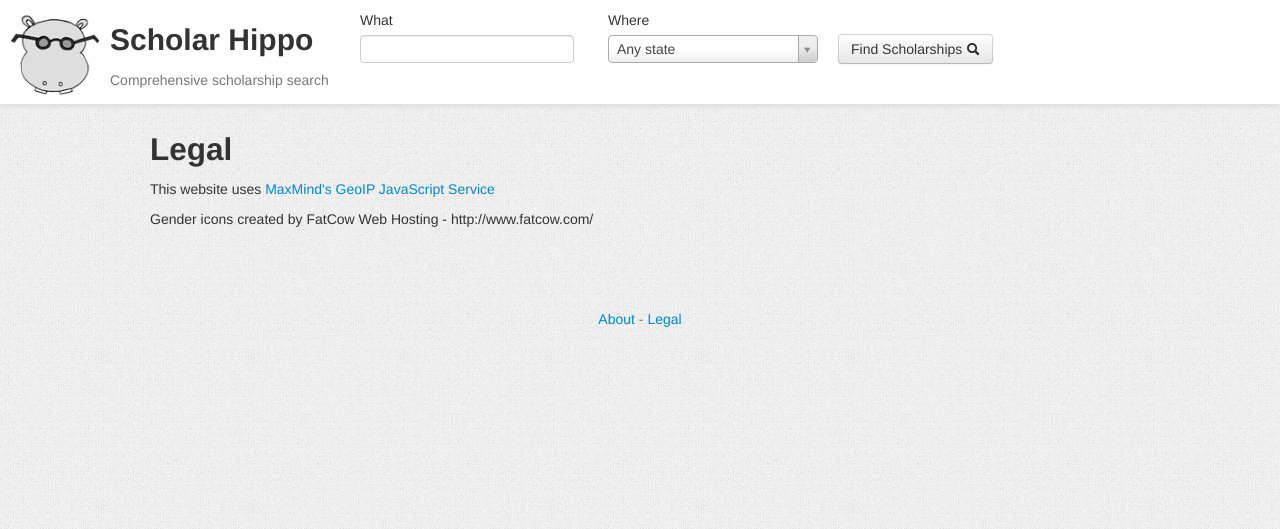
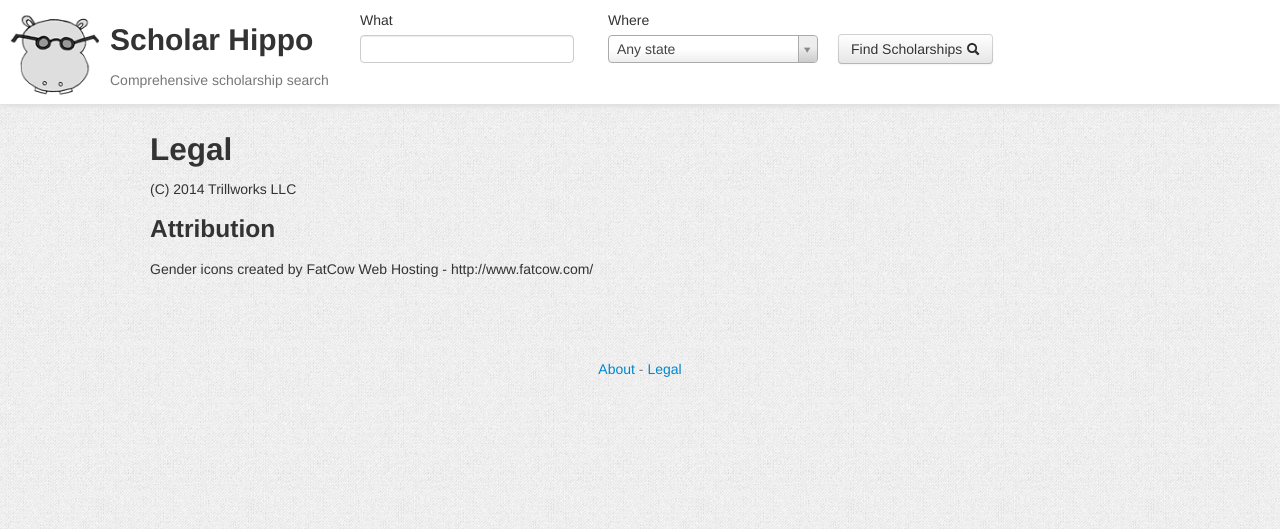
Before and after one commit to NickCarneiro/scholarhippo, a Django app: page /legal in a window 1280 px wide. Shown: the top 529 px of the page. Run offline with Django 3.2, Linux system fonts and the light colour scheme; parts of the project's set-up code (start-up, migrations or seed data) failed here and were passed over; some libraries are stand-ins or nearby versions.

Commit message:
removed maxmind snippet from legal page

```diff
--- a/templates/legal.html
+++ b/templates/legal.html
@@ -5,11 +5,8 @@
             <h2>
                 Legal
             </h2>
-            <p>
-                This website uses <a href="http://www.maxmind.com/en/javascript">MaxMind's
-                GeoIP JavaScript Service</a> </p>
-
-            <p>
+            (C) 2014 Trillworks LLC
+            <h3>Attribution</h3>
             <p>
             Gender icons created by FatCow Web Hosting - http://www.fatcow.com/
             </p>
```
